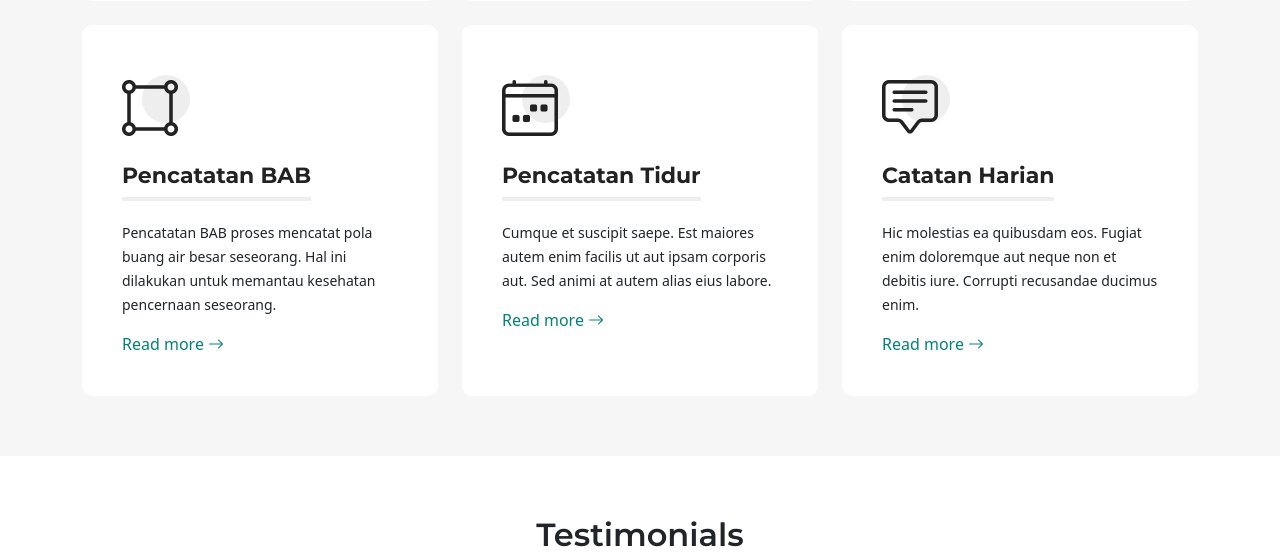
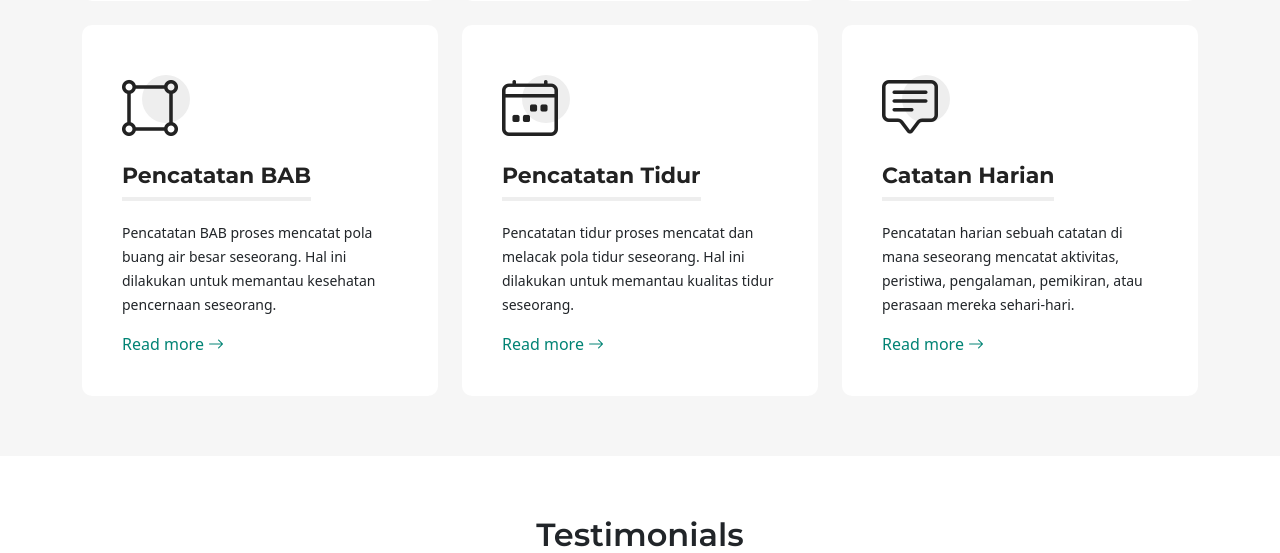
Before and after one commit to deknusa/sifoodjournal, a CodeIgniter app: page /sifoodjournal/ in a window 1280 px wide. Shown: the part 2426-2979 px from the top of the page. Run offline with CodeIgniter, Linux system fonts and the light colour scheme.

Commit message:
sama kek tadi

```diff
--- a/application/views/landing-content.php
+++ b/application/views/landing-content.php
@@ -194,7 +194,7 @@
                 <i class="bi bi-calendar4-week"></i>
               </div>
               <h3>Pencatatan Tidur</h3>
-              <p>Cumque et suscipit saepe. Est maiores autem enim facilis ut aut ipsam corporis aut. Sed animi at autem alias eius labore.</p>
+              <p>Pencatatan tidur  proses mencatat dan melacak pola tidur seseorang. Hal ini dilakukan untuk memantau kualitas tidur seseorang.</p>
               <a href="#" class="readmore stretched-link">Read more <i class="bi bi-arrow-right"></i></a>
             </div>
           </div><!-- End Service Item -->
@@ -205,7 +205,7 @@
                 <i class="bi bi-chat-square-text"></i>
               </div>
               <h3>Catatan Harian</h3>
-              <p>Hic molestias ea quibusdam eos. Fugiat enim doloremque aut neque non et debitis iure. Corrupti recusandae ducimus enim.</p>
+              <p>Pencatatan harian sebuah catatan di mana seseorang mencatat aktivitas, peristiwa, pengalaman, pemikiran, atau perasaan mereka sehari-hari.</p>
               <a href="#" class="readmore stretched-link">Read more <i class="bi bi-arrow-right"></i></a>
             </div>
           </div><!-- End Service Item -->
```
